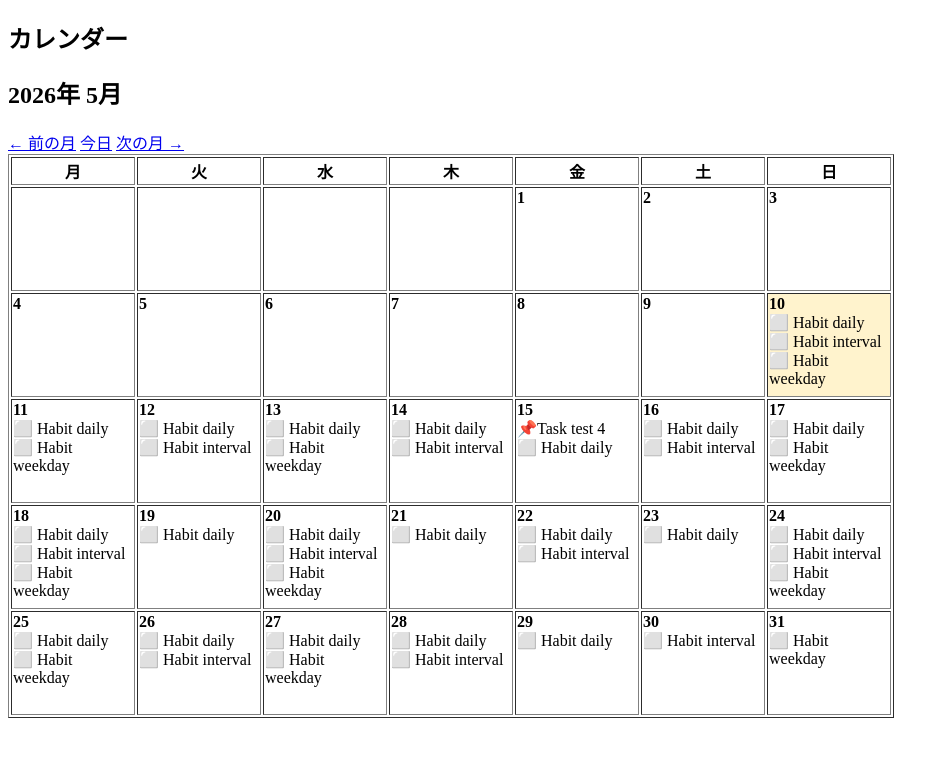
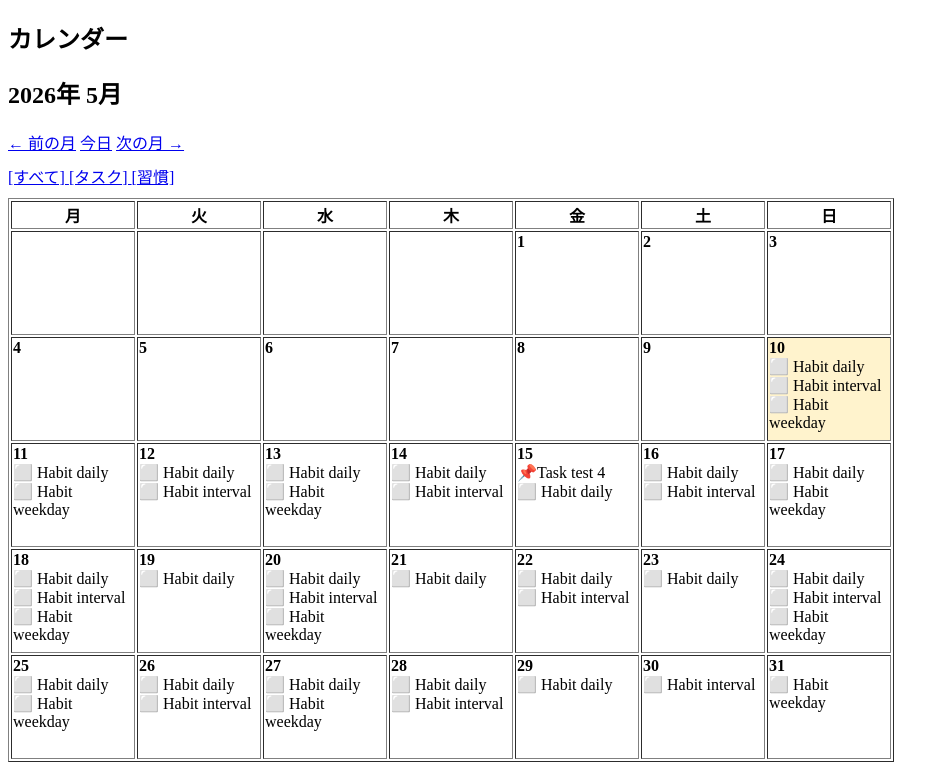
Before and after one commit to Mutou-dev123/task-habit-manager, a Django app: page /schedule/ in a window 1280 px wide. Shown: the part 108-878 px from the top of the page, without its empty margins (0-949 px from the left). Before the commit the page ends 826 px from the top, so only its background shows below. Run offline with Django 5.2, Linux system fonts and the light colour scheme; data comes from the database, SQL or seed files in the repository; parts of the project's set-up code (start-up, migrations or seed data) failed here and were passed over.

Commit message:
Add calendar display mode

```diff
--- a/schedule/templates/schedule/calendar.html
+++ b/schedule/templates/schedule/calendar.html
@@ -9,6 +9,21 @@
 <a href="?year={{ prev_year }}&month={{ prev_month }}">← 前の月</a>
 <a href="{% url 'calendar_view' %}">今日</a>
 <a href="?year={{ next_year }}&month={{ next_month }}">次の月 →</a>
+
+<div style="margin: 10px 0;">
+
+    <a href="?year={{ year }}&month={{ month }}&mode=all">
+        [すべて]
+    </a>
+
+    <a href="?year={{ year }}&month={{ month }}&mode=tasks">
+        [タスク]
+    </a>
+
+    <a href="?year={{ year }}&month={{ month }}&mode=habits">
+        [習慣]
+    </a>
+</div>
 
 <table border="1">
 <tr>
@@ -36,6 +51,8 @@
             {% if day != 0 %}
                 <strong>{{ day }}</strong>
 
+                {% if mode == "all" or mode == "task" %}
+
                     <!-- タスク -->
                     {% for task in task_dict|get_item:day %}
                         {% if task.status == "done" %}
@@ -45,6 +62,9 @@
                         {% endif %}
                     {% endfor %}
 
+                {% endif %}
+
+                {% if mode == "all" or mode == "habits" %}
                     <!-- 習慣 -->
                     {% for item in habit_dict|get_item:day %}
 
@@ -61,6 +81,7 @@
 
                     {% endfor %}
                 {% endif %}
+            {% endif %}
         </td>
     {% endfor %}
 </tr>
--- a/schedule/views.py
+++ b/schedule/views.py
@@ -13,6 +13,8 @@ def calendar_view(request):
     # GETパラメータ取得
     year = int(request.GET.get("year", today.year))
     month = int(request.GET.get("month", today.month))
+
+    mode = request.GET.get("mode", "all")
 
     cal = calendar.monthcalendar(year, month)
 
@@ -92,6 +94,7 @@ def calendar_view(request):
         "next_month": next_month,
         "task_dict": dict(task_dict),
         "habit_dict": dict(habit_dict),
+        "mode": mode,
     }
 
     return render(request, "schedule/calendar.html", context)
```
Lines whose indentation alone changed are shown as unchanged.
